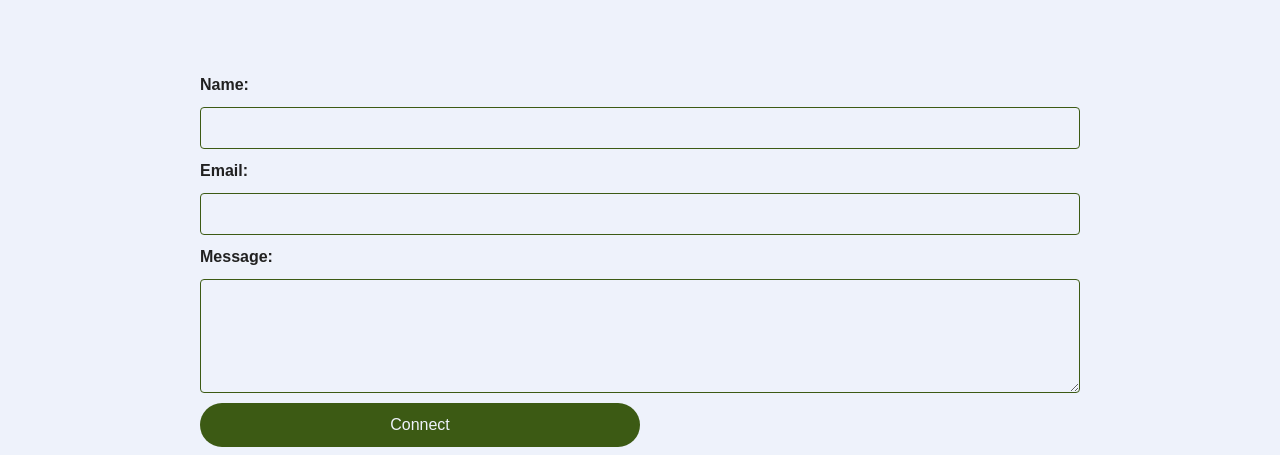
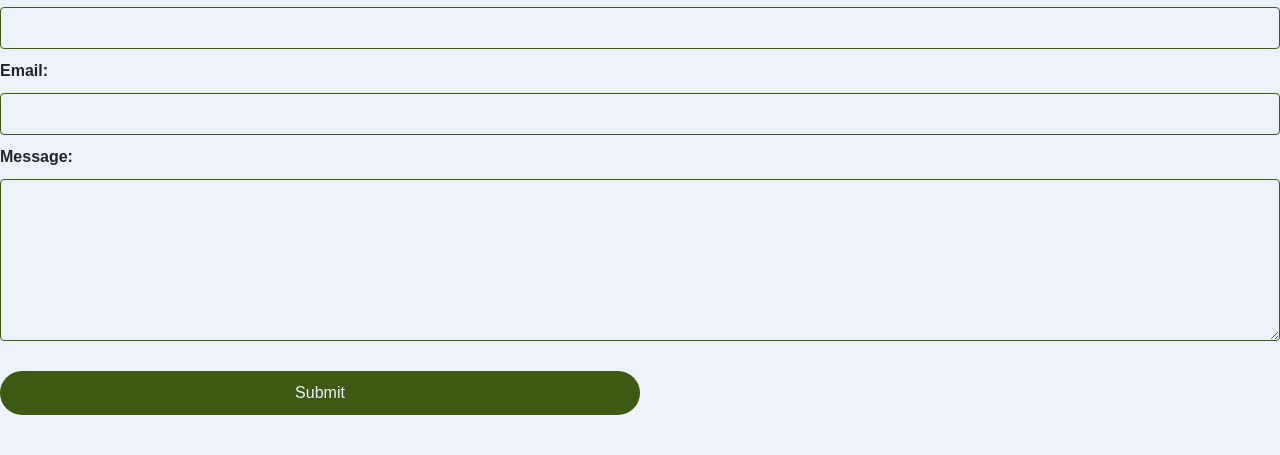
Before and after one commit to ashlgarcia/mywebsite, a plain HTML site: page connect.html in a window 1280 px wide. Shown: the part 168-623 px from the top of the page. Drawn offline with nearby package versions, Linux system fonts and the light colour scheme.

Commit message:
Update connect.html
updated to adjusted form!

```diff
--- a/connect.html
+++ b/connect.html
@@ -43,22 +43,21 @@
           <!-- End of Project 9 light/dark mode icon-->
      </nav>
      <!-- End of Navbar -->
+     <!-- Project 11 Additions/Updates - Contact Form -->
      <main class="fade">
-    <section id="connect">
-      <div class="container-connect">
-        <form id="connectForm">
+          <form id="contactForm">
                <label for="name">Name:</label>
                <input type="text" id="name" name="name" required>
                <label for="email">Email:</label>
                <input type="email" id="email" name="email" required>
                <label for="message">Message:</label>
-          <textarea id="message" name="message" rows="4" required></textarea>
-          <button type="button" onclick="submitForm()">Connect</button>
+               <textarea id="message" name="message" rows="6" required></textarea>
+               <div class="error-message" id="error-message"></div>
+               <div class="success-message" id="success-message"></div>
+               <button type="submit" class="submit-btn" id="submitBtn" disabled>Submit</button>
           </form>
-        <div id="response"></div>
-      </div>
-    </section>
      </main>
+     <!-- End of Project 11 Additions/Updates - Contact Form -->
      <!-- Social Media Buttons -->
      <div class="social-links fade">
           <a href="https://wordpress.com/home/garcianyelhsa.wordpress.com"><i class="fa-brands fa-wordpress"></i></a>
```
Lines whose indentation alone changed are shown as unchanged.
